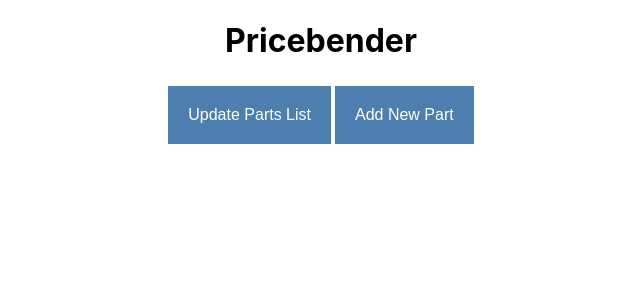
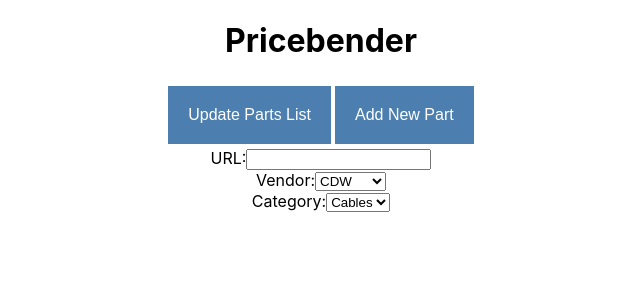
Before and after one commit to mgalfano/pricebender, a React (Create React App) app: page / in a window 1280 px wide. Shown: the top 300 px of the page, without its empty margins (319-959 px from the left). Built offline with nearby package versions, Linux system fonts and the light colour scheme.

Commit message:
Add form text input and dropdown menu elements

```diff
--- a/src/App.js
+++ b/src/App.js
@@ -9,7 +9,7 @@ class App extends React.Component {
   constructor(props) {
     super(props);
     this.state = {
-      isAddingPart: false
+      isAddingPart: true
     };
   }
 
--- a/src/components/AddNewPartForm.jsx
+++ b/src/components/AddNewPartForm.jsx
@@ -5,7 +5,27 @@ function AddNewPartForm(props) {
   if (props.isAddingPart === true) {
     return (
       <div>
-        hi i'm a div-a
+        <form>
+          <label>
+            URL:
+            <input type="text"></input>
+          </label>
+          <br />
+          <label>
+            Vendor:
+            <select>
+              <option value="cdw">CDW</option>
+              <option value="newegg">Newegg</option>
+            </select>
+          </label>
+          <br />
+          <label>
+            Category:
+            <select>
+              <option value="cables">Cables</option>
+            </select>
+          </label>
+        </form>
       </div>
     );
   } else {
```
